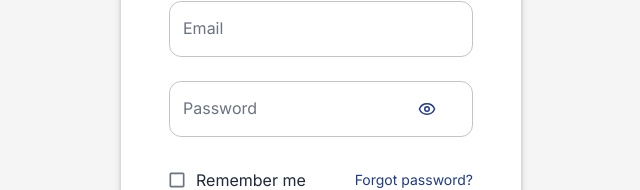
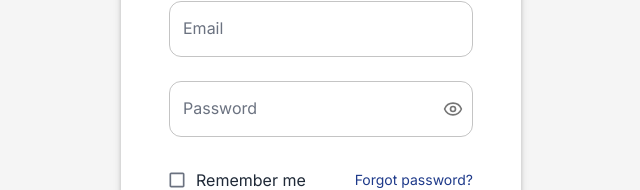
Before and after one commit to Lucas-CSilva/finance-control, a Next.js app in the folder frontend/: page /login in a window 1280 px wide. Shown: the part 218-408 px from the top of the page, without its empty margins (319-959 px from the left). Built offline with nearby package versions, Linux system fonts and the light colour scheme; no server answers; what @mui/material-nextjs would draw is missing.

Commit message:
feat: enhance password field component with visibility toggle and refactor for better usability

```diff
--- a/frontend/src/app/(auth)/login/page.tsx
+++ b/frontend/src/app/(auth)/login/page.tsx
@@ -14,6 +14,7 @@ import {
   Button,
   Divider,
   Link as MuiLink,
+  CircularProgress,
 } from '@mui/material';
 import { PasswordField } from '@/components/auth/PasswordField';
 import { useLogin } from '@/hooks/useAuth';
@@ -38,6 +39,8 @@ export default function LoginPage() {
   const loginMutation = useLogin();
   const [showPassword, setShowPassword] = React.useState(false);
   const [loading, setLoading] = React.useState(false);
+
+  const handleShowPassword = () => setShowPassword((prev) => !prev);
 
   const onSubmit = async (data: LoginSchemaType) => {
     setLoading(true);
@@ -107,7 +110,7 @@ export default function LoginPage() {
                 error={!!errors.password}
                 helperText={errors.password?.message}
                 showPassword={showPassword}
-                setShowPassword={setShowPassword}
+                setShowPassword={handleShowPassword}
               />
             )}
           />
@@ -135,7 +138,7 @@ export default function LoginPage() {
             sx={{ mt: 1, py: 1.75, borderRadius: 3 }}
             disabled={loading}
             startIcon={loading ? (
-              <span className="loader" style={{ width: 20, height: 20, border: '2px solid #fff', borderRadius: '50%', borderTop: '2px solid #3b82f6', animation: 'spin 1s linear infinite', display: 'inline-block' }} />
+              <CircularProgress size={20} color="inherit" />
             ) : null}
           >
             {loading ? 'Logging in...' : 'LOGIN'}
--- a/frontend/src/components/auth/PasswordField.tsx
+++ b/frontend/src/components/auth/PasswordField.tsx
@@ -1,45 +1,40 @@
 import React from 'react';
-import { TextField, Button, TextFieldProps } from '@mui/material';
+import { TextField, TextFieldProps, InputAdornment, IconButton } from '@mui/material';
 import { Eye, EyeOff } from 'lucide-react';
 
-interface PasswordFieldProps extends Omit<TextFieldProps, 'type' | 'InputProps'> {
-  error?: boolean;
-  helperText?: string;
-  showPassword: boolean;
-  setShowPassword: (show: boolean) => void;
+type PasswordFieldProps = TextFieldProps & {
+  showPassword?: boolean;
+  setShowPassword?: () => void;
 }
 
 export const PasswordField: React.FC<PasswordFieldProps> = ({
-  label,
-  value,
-  onChange,
-  error,
-  helperText,
   showPassword,
   setShowPassword,
-  ...rest
-}) => (
+  ...props
+}) => {
+  return (
     <TextField
-    label={label}
+      {...props}
       type={showPassword ? 'text' : 'password'}
-    value={value}
-    onChange={onChange}
-    error={error}
-    helperText={helperText}
+      variant='outlined'
+      size='medium'
+      margin='normal'
       fullWidth
-    margin="normal"
-    InputProps={{
+      sx={{ borderRadius: 3}}
+      slotProps={{
+        input: {
           endAdornment: (
-        <Button
-          size="small"
-          onClick={() => setShowPassword(!showPassword)}
-          aria-label={showPassword ? 'Hide password' : 'Show password'}
-          tabIndex={0}
-        >
-          {showPassword ? <EyeOff size={18} /> : <Eye size={18} />}
-        </Button>
+            <InputAdornment position='end'>
+              <IconButton aria-label="toggle password visibility"
+                onClick={setShowPassword}
+                edge="end">
+                {showPassword ? <EyeOff size={20} /> : <Eye size={20} />}
+              </IconButton>
+            </InputAdornment>
           ),
+          suppressHydrationWarning: true,
+        }
       }}
-    {...rest}
     />
   );
+};
```
Also changed, not shown: 1 other file (tests, documents, lock files or other folders). Lines whose indentation alone changed are shown as unchanged.
